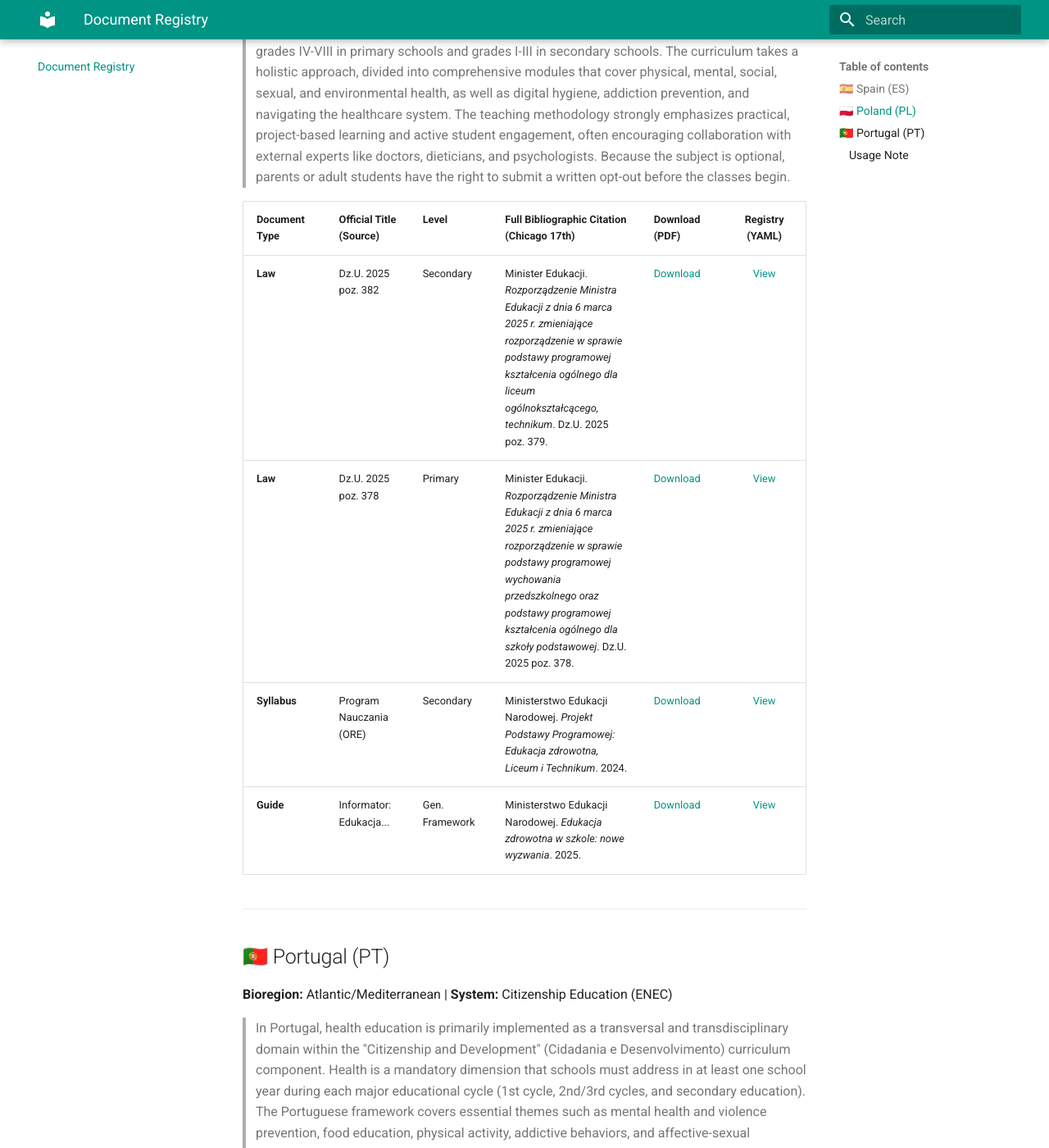
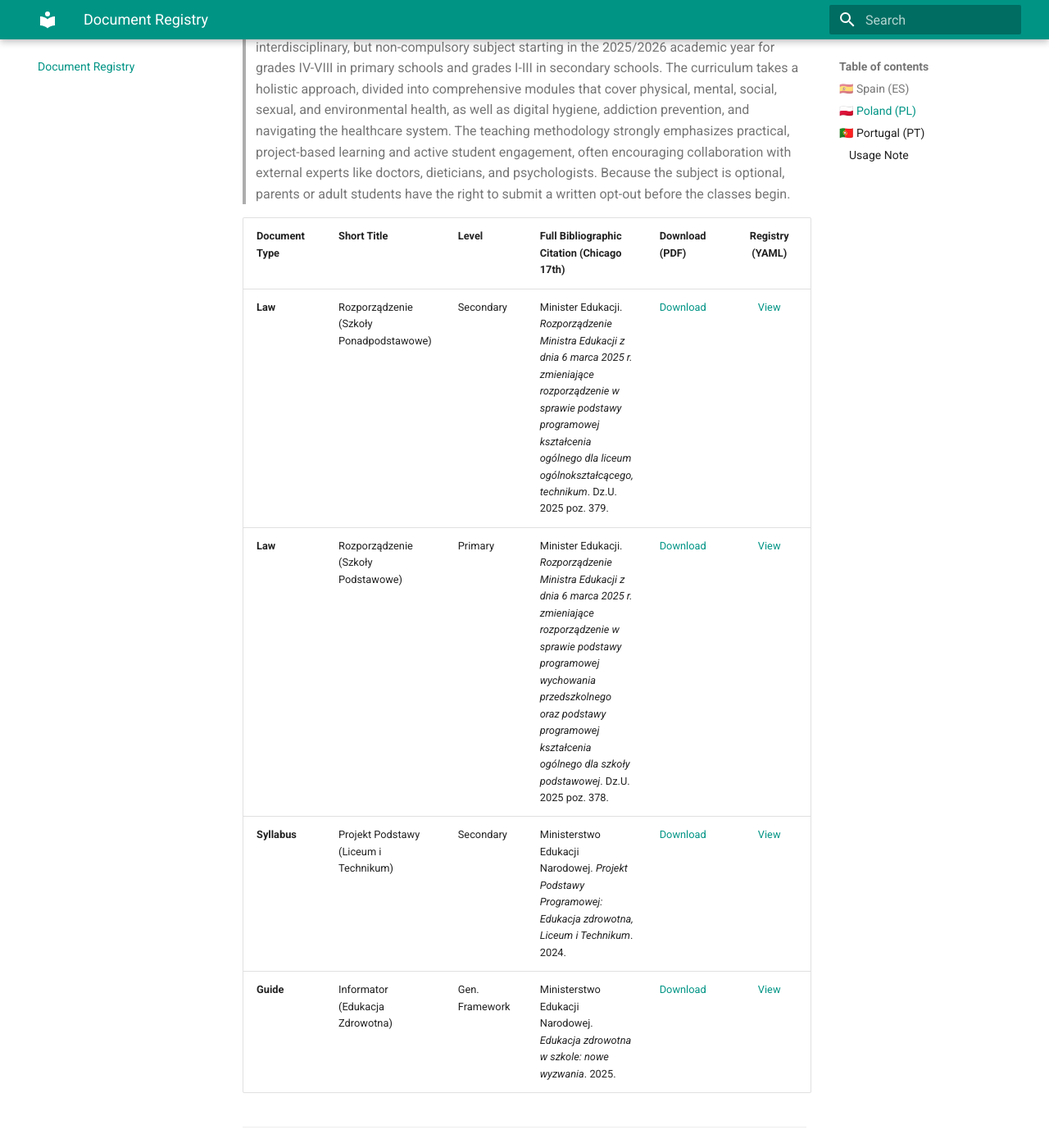
Before and after one commit to krzyworzeka-svg/EU-Health-Ed-Repository, an MkDocs documentation site: the page built from docs/registry.md, in a window 1280 px wide and 1400 px high, scrolled down 1584 px. Shown: the whole window at 82% size. Built offline with MkDocs 1.6.1 and Material for MkDocs 9.7.7, drawn with Linux system fonts in a browser that asks for light colours; some of the changed text lies outside the part shown.

Commit message:
docs: use descriptive short titles in registry tables

```diff
--- a/docs/registry.md
+++ b/docs/registry.md
@@ -9,12 +9,12 @@ This registry provides direct access to both the **normalization metadata** and
 
 > Health education in Spain is integrated transversally across the curriculum rather than being treated as a single, isolated subject. Key health concepts are embedded in core subjects such as Physical Education, Biology and Geology, and Education in Civic and Ethical Values. Furthermore, Spain actively champions the "Health Promoting Schools" (Escuelas Promotoras de Salud) model, which seeks to transform the entire school environment through a comprehensive, community-based approach involving students, families, and local health agents. This model covers a wide array of topics, including healthy eating, active mobility, affective-sexual education, emotional well-being, and environmental sustainability, often linking human health to the health of the planet through the "One Health" concept.
 
-| Document Type | Official Title (Source) | Level | Full Bibliographic Citation (Chicago 17th) | Download (PDF) | Registry (YAML) |
+| Document Type | Short Title | Level | Full Bibliographic Citation (Chicago 17th) | Download (PDF) | Registry (YAML) |
 | :--- | :--- | :--- | :--- | :--- | :---: |
-| **Law** | LOMLOE 3/2020 | General Framework | Jefatura del Estado. *Ley Orgánica 3/2020, de 29 de diciembre, por la que se modifica la Ley Orgánica 2/2006, de 3 de mayo, de Educación.* 2020. | [Download](https://github.com/krzyworzeka-svg/EU-Health-Ed-Repository/raw/main/data/ES/sources/ES_2020_Law_General.pdf) | [View](https://raw.githubusercontent.com/krzyworzeka-svg/EU-Health-Ed-Repository/main/data/ES/master.yaml) |
-| **Decree** | RD 217/2022 | ESO (ISCED 2) | Ministerio de Educación y Formación Profesional. *Real Decreto 217/2022, de 29 de marzo, por el que se establece la ordenación y las enseñanzas mínimas de la Educación Secundaria Obligatoria.* 2022. | [Download](https://github.com/krzyworzeka-svg/EU-Health-Ed-Repository/raw/main/data/ES/sources/ES_2022_Decree_Secondary.pdf) | [View](https://raw.githubusercontent.com/krzyworzeka-svg/EU-Health-Ed-Repository/main/data/ES/master.yaml) |
-| **Decree** | RD 315/2025 | All Levels | Ministerio de Educación, Formación Profesional y Deportes. *Real Decreto 315/2025.* 2025. | [Download](https://github.com/krzyworzeka-svg/EU-Health-Ed-Repository/raw/main/data/ES/sources/ES_2025_Decree_Nutrition.pdf) | [View](https://raw.githubusercontent.com/krzyworzeka-svg/EU-Health-Ed-Repository/main/data/ES/master.yaml) |
-| **Guide** | Guía Escuelas Promotoras | All Levels (HPS) | Ministerio de Sanidad, Ministerio de Educación, Formación Profesional y Deportes. *Guía de Escuelas Promotoras de Salud.* 2023. | [Download](https://github.com/krzyworzeka-svg/EU-Health-Ed-Repository/raw/main/data/ES/sources/ES_2023_Guide_General.pdf) | [View](https://raw.githubusercontent.com/krzyworzeka-svg/EU-Health-Ed-Repository/main/data/ES/master.yaml) |
+| **Law** | LOMLOE (Ley de Educación) | General Framework | Jefatura del Estado. *Ley Orgánica 3/2020, de 29 de diciembre, por la que se modifica la Ley Orgánica 2/2006, de 3 de mayo, de Educación.* 2020. | [Download](https://github.com/krzyworzeka-svg/EU-Health-Ed-Repository/raw/main/data/ES/sources/ES_2020_Law_General.pdf) | [View](https://raw.githubusercontent.com/krzyworzeka-svg/EU-Health-Ed-Repository/main/data/ES/master.yaml) |
+| **Decree** | Currículo ESO | ESO (ISCED 2) | Ministerio de Educación y Formación Profesional. *Real Decreto 217/2022, de 29 de marzo, por el que se establece la ordenación y las enseñanzas mínimas de la Educación Secundaria Obligatoria.* 2022. | [Download](https://github.com/krzyworzeka-svg/EU-Health-Ed-Repository/raw/main/data/ES/sources/ES_2022_Decree_Secondary.pdf) | [View](https://raw.githubusercontent.com/krzyworzeka-svg/EU-Health-Ed-Repository/main/data/ES/master.yaml) |
+| **Decree** | Nutrición Sostenible | All Levels | Ministerio de Educación, Formación Profesional y Deportes. *Real Decreto 315/2025.* 2025. | [Download](https://github.com/krzyworzeka-svg/EU-Health-Ed-Repository/raw/main/data/ES/sources/ES_2025_Decree_Nutrition.pdf) | [View](https://raw.githubusercontent.com/krzyworzeka-svg/EU-Health-Ed-Repository/main/data/ES/master.yaml) |
+| **Guide** | Escuelas Promotoras de Salud | All Levels (HPS) | Ministerio de Sanidad, Ministerio de Educación, Formación Profesional y Deportes. *Guía de Escuelas Promotoras de Salud.* 2023. | [Download](https://github.com/krzyworzeka-svg/EU-Health-Ed-Repository/raw/main/data/ES/sources/ES_2023_Guide_General.pdf) | [View](https://raw.githubusercontent.com/krzyworzeka-svg/EU-Health-Ed-Repository/main/data/ES/master.yaml) |
 
 ---
 
@@ -23,12 +23,12 @@ This registry provides direct access to both the **normalization metadata** and
 
 > In Poland, health education ("edukacja zdrowotna") is being introduced as a new, interdisciplinary, but non-compulsory subject starting in the 2025/2026 academic year for grades IV-VIII in primary schools and grades I-III in secondary schools. The curriculum takes a holistic approach, divided into comprehensive modules that cover physical, mental, social, sexual, and environmental health, as well as digital hygiene, addiction prevention, and navigating the healthcare system. The teaching methodology strongly emphasizes practical, project-based learning and active student engagement, often encouraging collaboration with external experts like doctors, dieticians, and psychologists. Because the subject is optional, parents or adult students have the right to submit a written opt-out before the classes begin.
 
-| Document Type | Official Title (Source) | Level | Full Bibliographic Citation (Chicago 17th) | Download (PDF) | Registry (YAML) |
+| Document Type | Short Title | Level | Full Bibliographic Citation (Chicago 17th) | Download (PDF) | Registry (YAML) |
 | :--- | :--- | :--- | :--- | :--- | :---: |
-| **Law** | Dz.U. 2025 poz. 382 | Secondary | Minister Edukacji. *Rozporządzenie Ministra Edukacji z dnia 6 marca 2025 r. zmieniające rozporządzenie w sprawie podstawy programowej kształcenia ogólnego dla liceum ogólnokształcącego, technikum*. Dz.U. 2025 poz. 379. | [Download](https://github.com/krzyworzeka-svg/EU-Health-Ed-Repository/raw/main/data/PL/sources/PL_2025_Law_Secondary_EZ.pdf) | [View](https://raw.githubusercontent.com/krzyworzeka-svg/EU-Health-Ed-Repository/main/data/PL/master.yaml) |
-| **Law** | Dz.U. 2025 poz. 378 | Primary | Minister Edukacji. *Rozporządzenie Ministra Edukacji z dnia 6 marca 2025 r. zmieniające rozporządzenie w sprawie podstawy programowej wychowania przedszkolnego oraz podstawy programowej kształcenia ogólnego dla szkoły podstawowej*. Dz.U. 2025 poz. 378. | [Download](https://github.com/krzyworzeka-svg/EU-Health-Ed-Repository/raw/main/data/PL/sources/PL_2025_Law_Primary_EZ.pdf) | [View](https://raw.githubusercontent.com/krzyworzeka-svg/EU-Health-Ed-Repository/main/data/PL/master.yaml) |
-| **Syllabus** | Program Nauczania (ORE) | Secondary | Ministerstwo Edukacji Narodowej. *Projekt Podstawy Programowej: Edukacja zdrowotna, Liceum i Technikum*. 2024. | [Download](https://github.com/krzyworzeka-svg/EU-Health-Ed-Repository/raw/main/data/PL/sources/PL_2025_Syllabus_Secondary_EZ.pdf) | [View](https://raw.githubusercontent.com/krzyworzeka-svg/EU-Health-Ed-Repository/main/data/PL/master.yaml) |
-| **Guide** | Informator: Edukacja... | Gen. Framework | Ministerstwo Edukacji Narodowej. *Edukacja zdrowotna w szkole: nowe wyzwania*. 2025. | [Download](https://github.com/krzyworzeka-svg/EU-Health-Ed-Repository/raw/main/data/PL/sources/PL_2025_Guide_General.pdf) | [View](https://raw.githubusercontent.com/krzyworzeka-svg/EU-Health-Ed-Repository/main/data/PL/master.yaml) |
+| **Law** | Rozporządzenie (Szkoły Ponadpodstawowe) | Secondary | Minister Edukacji. *Rozporządzenie Ministra Edukacji z dnia 6 marca 2025 r. zmieniające rozporządzenie w sprawie podstawy programowej kształcenia ogólnego dla liceum ogólnokształcącego, technikum*. Dz.U. 2025 poz. 379. | [Download](https://github.com/krzyworzeka-svg/EU-Health-Ed-Repository/raw/main/data/PL/sources/PL_2025_Law_Secondary_EZ.pdf) | [View](https://raw.githubusercontent.com/krzyworzeka-svg/EU-Health-Ed-Repository/main/data/PL/master.yaml) |
+| **Law** | Rozporządzenie (Szkoły Podstawowe) | Primary | Minister Edukacji. *Rozporządzenie Ministra Edukacji z dnia 6 marca 2025 r. zmieniające rozporządzenie w sprawie podstawy programowej wychowania przedszkolnego oraz podstawy programowej kształcenia ogólnego dla szkoły podstawowej*. Dz.U. 2025 poz. 378. | [Download](https://github.com/krzyworzeka-svg/EU-Health-Ed-Repository/raw/main/data/PL/sources/PL_2025_Law_Primary_EZ.pdf) | [View](https://raw.githubusercontent.com/krzyworzeka-svg/EU-Health-Ed-Repository/main/data/PL/master.yaml) |
+| **Syllabus** | Projekt Podstawy (Liceum i Technikum) | Secondary | Ministerstwo Edukacji Narodowej. *Projekt Podstawy Programowej: Edukacja zdrowotna, Liceum i Technikum*. 2024. | [Download](https://github.com/krzyworzeka-svg/EU-Health-Ed-Repository/raw/main/data/PL/sources/PL_2025_Syllabus_Secondary_EZ.pdf) | [View](https://raw.githubusercontent.com/krzyworzeka-svg/EU-Health-Ed-Repository/main/data/PL/master.yaml) |
+| **Guide** | Informator (Edukacja Zdrowotna) | Gen. Framework | Ministerstwo Edukacji Narodowej. *Edukacja zdrowotna w szkole: nowe wyzwania*. 2025. | [Download](https://github.com/krzyworzeka-svg/EU-Health-Ed-Repository/raw/main/data/PL/sources/PL_2025_Guide_General.pdf) | [View](https://raw.githubusercontent.com/krzyworzeka-svg/EU-Health-Ed-Repository/main/data/PL/master.yaml) |
 
 ---
 
@@ -37,15 +37,15 @@ This registry provides direct access to both the **normalization metadata** and
 
 > In Portugal, health education is primarily implemented as a transversal and transdisciplinary domain within the "Citizenship and Development" (Cidadania e Desenvolvimento) curriculum component. Health is a mandatory dimension that schools must address in at least one school year during each major educational cycle (1st cycle, 2nd/3rd cycles, and secondary education). The Portuguese framework covers essential themes such as mental health and violence prevention, food education, physical activity, addictive behaviors, and affective-sexual education. The approach emphasizes active citizenship, the development of socio-emotional skills, and the creation of strong partnerships between schools, families, and local health resources to empower students to make informed, responsible, and safe lifestyle choices.
 
-| Document Type | Official Title (Source) | Level | Full Bibliographic Citation (Chicago 17th) | Download (PDF) | Registry (YAML) |
+| Document Type | Short Title | Level | Full Bibliographic Citation (Chicago 17th) | Download (PDF) | Registry (YAML) |
 | :--- | :--- | :--- | :--- | :--- | :---: |
-| **Law** | PNS 2030 | General Framework | Presidência do Conselho de Ministros. *Resolução do Conselho de Ministros n.º 93/2023 - Aprova o Plano Nacional de Saúde 2030*. 2023. | [Download](https://github.com/krzyworzeka-svg/EU-Health-Ed-Repository/raw/main/data/PT/sources/PT_2018_Law_General.pdf) | [View](https://raw.githubusercontent.com/krzyworzeka-svg/EU-Health-Ed-Repository/main/data/PT/master.yaml) |
-| **Guide** | Ref. Educação para a Saúde | All Levels | Direção-Geral da Educação, Direção-Geral da Saúde. *Referencial de Educação para a Saúde*. 2017. | [Download](https://github.com/krzyworzeka-svg/EU-Health-Ed-Repository/raw/main/data/PT/sources/PT_2017_Guide_Health.pdf) | [View](https://raw.githubusercontent.com/krzyworzeka-svg/EU-Health-Ed-Repository/main/data/PT/master.yaml) |
-| **Guide** | Ref. Ambiente | All Levels | Ministério da Educação - Direção-Geral da Educação. *Referencial de Educação Ambiental para a Sustentabilidade*. 2018. | [Download](https://github.com/krzyworzeka-svg/EU-Health-Ed-Repository/raw/main/data/PT/sources/PT_2018_Guide_Environment.pdf) | [View](https://raw.githubusercontent.com/krzyworzeka-svg/EU-Health-Ed-Repository/main/data/PT/master.yaml) |
+| **Law** | Plano Nacional de Saúde 2030 | General Framework | Presidência do Conselho de Ministros. *Resolução do Conselho de Ministros n.º 93/2023 - Aprova o Plano Nacional de Saúde 2030*. 2023. | [Download](https://github.com/krzyworzeka-svg/EU-Health-Ed-Repository/raw/main/data/PT/sources/PT_2018_Law_General.pdf) | [View](https://raw.githubusercontent.com/krzyworzeka-svg/EU-Health-Ed-Repository/main/data/PT/master.yaml) |
+| **Guide** | Referencial (Educação para a Saúde) | All Levels | Direção-Geral da Educação, Direção-Geral da Saúde. *Referencial de Educação para a Saúde*. 2017. | [Download](https://github.com/krzyworzeka-svg/EU-Health-Ed-Repository/raw/main/data/PT/sources/PT_2017_Guide_Health.pdf) | [View](https://raw.githubusercontent.com/krzyworzeka-svg/EU-Health-Ed-Repository/main/data/PT/master.yaml) |
+| **Guide** | Referencial (Educação Ambiental) | All Levels | Ministério da Educação - Direção-Geral da Educação. *Referencial de Educação Ambiental para a Sustentabilidade*. 2018. | [Download](https://github.com/krzyworzeka-svg/EU-Health-Ed-Repository/raw/main/data/PT/sources/PT_2018_Guide_Environment.pdf) | [View](https://raw.githubusercontent.com/krzyworzeka-svg/EU-Health-Ed-Repository/main/data/PT/master.yaml) |
 | **Competence** | Perfil dos Alunos | Mandatory Schooling | Ministério da Educação. *Perfil dos Alunos à Saída da Escolaridade Obrigatória*. 2017. | [Download](https://github.com/krzyworzeka-svg/EU-Health-Ed-Repository/raw/main/data/PT/sources/PT_2017_Profile_Students.pdf) | [View](https://raw.githubusercontent.com/krzyworzeka-svg/EU-Health-Ed-Repository/main/data/PT/master.yaml) |
 | **Strategy** | ENEC 2017 | Citizenship | Ministério da Educação. *Estratégia Nacional de Educação para a Cidadania*. 2017. | [Download](https://github.com/krzyworzeka-svg/EU-Health-Ed-Repository/raw/main/data/PT/sources/PT_2017_Strategy_Citizenship.pdf) | [View](https://raw.githubusercontent.com/krzyworzeka-svg/EU-Health-Ed-Repository/main/data/PT/master.yaml) |
 | **Strategy** | ENEC 2025 (Doc. Principal) | Strategy 2025 | Ministério da Educação. *Estratégia Nacional de Educação para a Cidadania (Documento Estratégico)*. 2025. | [Download](https://github.com/krzyworzeka-svg/EU-Health-Ed-Repository/raw/main/data/PT/sources/PT_2025_Strategy_Citizenship_A.pdf) | [View](https://raw.githubusercontent.com/krzyworzeka-svg/EU-Health-Ed-Repository/main/data/PT/master.yaml) |
-| **Strategy** | ENEC 2025 (Doc. Suplementar) | Strategy 2025 | Presidência do Conselho de Ministros. *Resolução do Conselho de Ministros n.º 127/2025 - Aprova a Estratégia Nacional de Educação para a Cidadania*. 2025. | [Download](https://github.com/krzyworzeka-svg/EU-Health-Ed-Repository/raw/main/data/PT/sources/PT_2025_Strategy_Citizenship_B.pdf) | [View](https://raw.githubusercontent.com/krzyworzeka-svg/EU-Health-Ed-Repository/main/data/PT/master.yaml) |
+| **Strategy** | ENEC 2025 (Resolução) | Strategy 2025 | Presidência do Conselho de Ministros. *Resolução do Conselho de Ministros n.º 127/2025 - Aprova a Estratégia Nacional de Educação para a Cidadania*. 2025. | [Download](https://github.com/krzyworzeka-svg/EU-Health-Ed-Repository/raw/main/data/PT/sources/PT_2025_Strategy_Citizenship_B.pdf) | [View](https://raw.githubusercontent.com/krzyworzeka-svg/EU-Health-Ed-Repository/main/data/PT/master.yaml) |
 
 ---
 ### Usage Note
```
